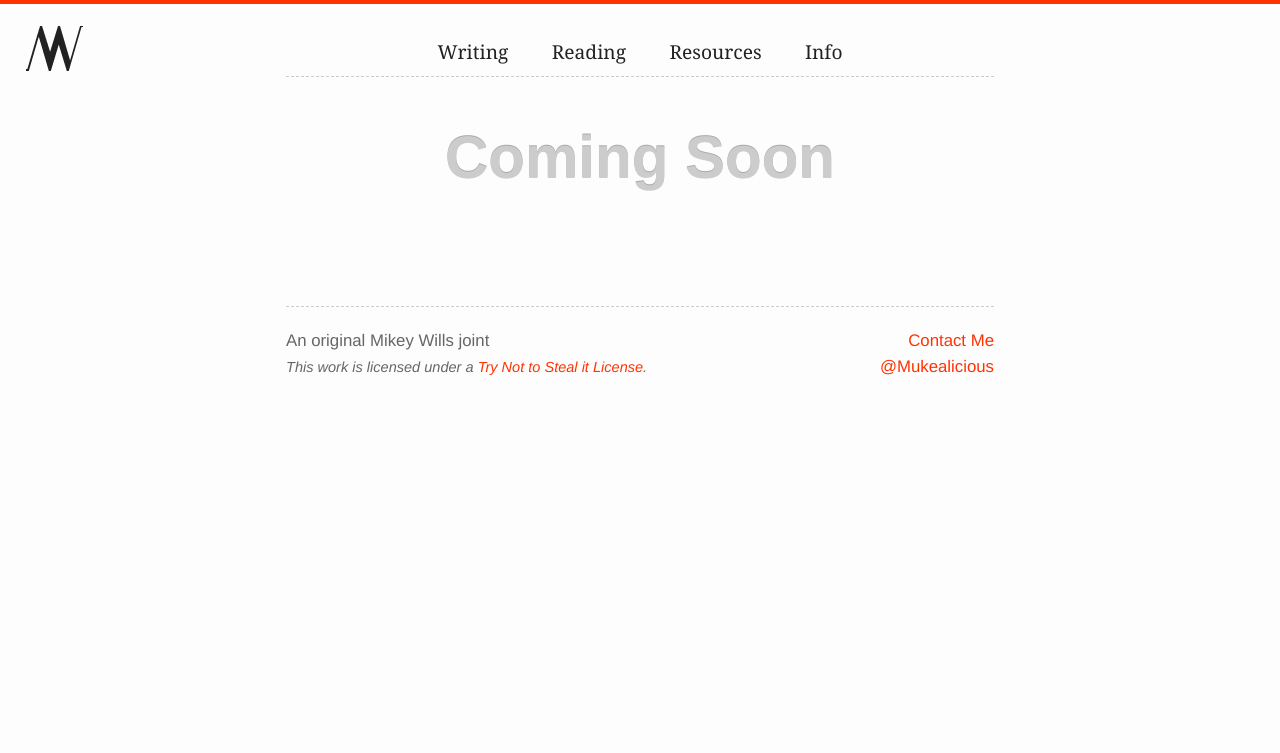
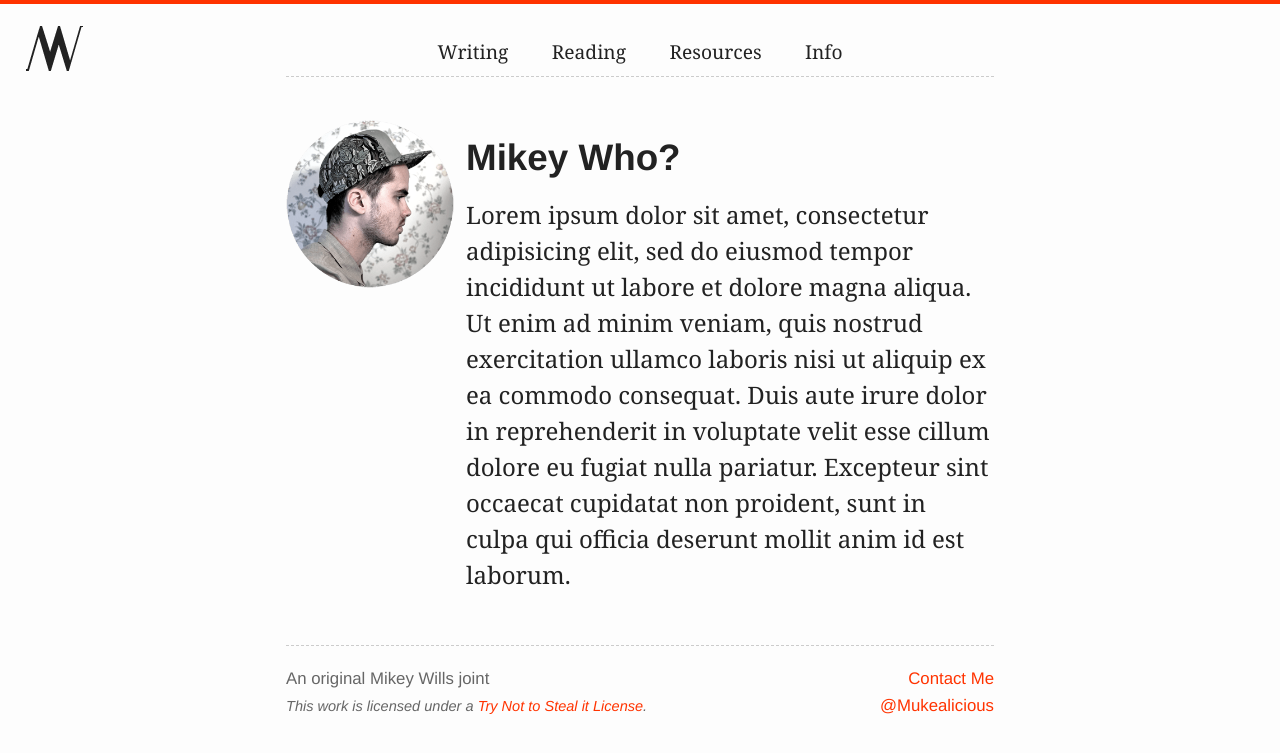
Before and after one commit to mukealicious/mukealicious.github.io, a Jekyll site: the page built from info.html, in a window 1280 px wide. Shown: the top 753 px of the page. Built offline with Jekyll 4.4.1, drawn with Linux system fonts in a browser that asks for light colours; Markdown is read by kramdown in place of the engine named in the settings.

Commit message:
Info First Commit

```diff
--- a/index.html
+++ b/index.html
@@ -4,7 +4,7 @@ layout: default
 <!-- Short Bio -->
 <section class="home">
   <img src="images/mikeyzagprint.jpg" alt="Mikey Wills Print Poster">
-  <article class="bio">
+  <article class="hi">
     <h1>Hi, I'm Mikey Wills</h1>
     <h2 class="emote">A designer based out of Orange County, California.</h2>
     <p>I am a partner at Kontorsion where I <a href="http://kontorsioninc.com" title="Kontorsion">design clothes</a>. When I'm not working with textiles, I'm most likely geeking out somewhere on the web. I (attempt to) <a href="/writing.html" title="Writing">write</a> on my blog, <a href="https://twitter.com/mukealicious" title="My Twitter">tweet</a> on that Twitter thing, <a href="https://github.com/Mukealicious" title="My GitHub">commit code</a> to GitHub, and <a href="http://www.rdio.com/people/Mukealicious/" title="My Rdio">vibe out</a> on Rdio.</p>
--- a/info.html
+++ b/info.html
@@ -4,7 +4,18 @@ title: Info
 ---
 <!-- Full Bio -->
 <section class="info">
-  <article class="coming-soon">
-    <h1>Coming Soon</h1>
+  <article class="full-bio">
+    <div class="face">
+      <img src="images/mikeyface.png" alt="Mikey's Face">
+    </div>
+    <div class="bio">
+      <h2>Mikey Who?</h2>
+      <p>Lorem ipsum dolor sit amet, consectetur adipisicing elit, sed do eiusmod
+      tempor incididunt ut labore et dolore magna aliqua. Ut enim ad minim veniam,
+      quis nostrud exercitation ullamco laboris nisi ut aliquip ex ea commodo
+      consequat. Duis aute irure dolor in reprehenderit in voluptate velit esse
+      cillum dolore eu fugiat nulla pariatur. Excepteur sint occaecat cupidatat non
+      proident, sunt in culpa qui officia deserunt mollit anim id est laborum.</p>
+    </div>
   </article>
 </section>
--- a/sass/_base.scss
+++ b/sass/_base.scss
@@ -35,9 +35,9 @@ $longform: "adobe-garamond-pro", Georgia, serif;
 /* Sizing */
 
 h1 { @include adjust-font-size-to(75px); font-family: $title; font-weight: 900;}
-h2 { @include adjust-font-size-to(44px); font-family: $title; font-weight: 900;}
+h2 { @include adjust-font-size-to(46px); font-family: $title; font-weight: 900;}
 h3 { @include adjust-font-size-to(36px); font-family: $title; font-weight: 900;}
-h3 { @include adjust-font-size-to(32px); font-family: $title; font-weight: 400;}
+h4 { @include adjust-font-size-to(32px); font-family: $title; font-weight: 400;}
 
 .emote { font-family: $longform; font-weight: 400; font-style: italic; }
 
--- a/stylesheets/screen.css
+++ b/stylesheets/screen.css
@@ -1,4 +1,4 @@
-/* line 17, ../../../.rvm/gems/ruby-1.9.3-p194/gems/compass-0.13.alpha.0/frameworks/compass/stylesheets/compass/reset/_utilities.scss */
+/* line 17, ../../../../../Users/mikeywills/.rvm/gems/ruby-1.9.2-p290/gems/compass-0.12.2/frameworks/compass/stylesheets/compass/reset/_utilities.scss */
 html, body, div, span, applet, object, iframe,
 h1, h2, h3, h4, h5, h6, p, blockquote, pre,
 a, abbr, acronym, address, big, cite, code,
@@ -20,45 +20,45 @@ time, mark, audio, video {
   vertical-align: baseline;
 }
 
-/* line 22, ../../../.rvm/gems/ruby-1.9.3-p194/gems/compass-0.13.alpha.0/frameworks/compass/stylesheets/compass/reset/_utilities.scss */
+/* line 22, ../../../../../Users/mikeywills/.rvm/gems/ruby-1.9.2-p290/gems/compass-0.12.2/frameworks/compass/stylesheets/compass/reset/_utilities.scss */
 html {
   line-height: 1;
 }
 
-/* line 24, ../../../.rvm/gems/ruby-1.9.3-p194/gems/compass-0.13.alpha.0/frameworks/compass/stylesheets/compass/reset/_utilities.scss */
+/* line 24, ../../../../../Users/mikeywills/.rvm/gems/ruby-1.9.2-p290/gems/compass-0.12.2/frameworks/compass/stylesheets/compass/reset/_utilities.scss */
 ol, ul {
   list-style: none;
 }
 
-/* line 26, ../../../.rvm/gems/ruby-1.9.3-p194/gems/compass-0.13.alpha.0/frameworks/compass/stylesheets/compass/reset/_utilities.scss */
+/* line 26, ../../../../../Users/mikeywills/.rvm/gems/ruby-1.9.2-p290/gems/compass-0.12.2/frameworks/compass/stylesheets/compass/reset/_utilities.scss */
 table {
   border-collapse: collapse;
   border-spacing: 0;
 }
 
-/* line 28, ../../../.rvm/gems/ruby-1.9.3-p194/gems/compass-0.13.alpha.0/frameworks/compass/stylesheets/compass/reset/_utilities.scss */
+/* line 28, ../../../../../Users/mikeywills/.rvm/gems/ruby-1.9.2-p290/gems/compass-0.12.2/frameworks/compass/stylesheets/compass/reset/_utilities.scss */
 caption, th, td {
   text-align: left;
   font-weight: normal;
   vertical-align: middle;
 }
 
-/* line 30, ../../../.rvm/gems/ruby-1.9.3-p194/gems/compass-0.13.alpha.0/frameworks/compass/stylesheets/compass/reset/_utilities.scss */
+/* line 30, ../../../../../Users/mikeywills/.rvm/gems/ruby-1.9.2-p290/gems/compass-0.12.2/frameworks/compass/stylesheets/compass/reset/_utilities.scss */
 q, blockquote {
   quotes: none;
 }
-/* line 103, ../../../.rvm/gems/ruby-1.9.3-p194/gems/compass-0.13.alpha.0/frameworks/compass/stylesheets/compass/reset/_utilities.scss */
+/* line 103, ../../../../../Users/mikeywills/.rvm/gems/ruby-1.9.2-p290/gems/compass-0.12.2/frameworks/compass/stylesheets/compass/reset/_utilities.scss */
 q:before, q:after, blockquote:before, blockquote:after {
   content: "";
   content: none;
 }
 
-/* line 32, ../../../.rvm/gems/ruby-1.9.3-p194/gems/compass-0.13.alpha.0/frameworks/compass/stylesheets/compass/reset/_utilities.scss */
+/* line 32, ../../../../../Users/mikeywills/.rvm/gems/ruby-1.9.2-p290/gems/compass-0.12.2/frameworks/compass/stylesheets/compass/reset/_utilities.scss */
 a img {
   border: none;
 }
 
-/* line 116, ../../../.rvm/gems/ruby-1.9.3-p194/gems/compass-0.13.alpha.0/frameworks/compass/stylesheets/compass/reset/_utilities.scss */
+/* line 116, ../../../../../Users/mikeywills/.rvm/gems/ruby-1.9.2-p290/gems/compass-0.12.2/frameworks/compass/stylesheets/compass/reset/_utilities.scss */
 article, aside, details, figcaption, figure, footer, header, hgroup, menu, nav, section, summary {
   display: block;
 }
@@ -70,9 +70,14 @@ article, aside, details, figcaption, figure, footer, header, hgroup, menu, nav,
    Typography
 -------------------------------------------------------------------- */
 /* Vertical Rhythm */
-/* line 66, ../../../.rvm/gems/ruby-1.9.3-p194/gems/compass-0.13.alpha.0/frameworks/compass/stylesheets/compass/typography/_vertical_rhythm.scss */
+/* line 61, ../../../../../Users/mikeywills/.rvm/gems/ruby-1.9.2-p290/gems/compass-0.12.2/frameworks/compass/stylesheets/compass/typography/_vertical_rhythm.scss */
+* html {
+  font-size: 187.5%;
+}
+
+/* line 64, ../../../../../Users/mikeywills/.rvm/gems/ruby-1.9.2-p290/gems/compass-0.12.2/frameworks/compass/stylesheets/compass/typography/_vertical_rhythm.scss */
 html {
-  font-size: 187.5%;
+  font-size: 30px;
   line-height: 1.6em;
 }
 
@@ -88,8 +93,8 @@ h1 {
 
 /* line 38, ../sass/_base.scss */
 h2 {
-  font-size: 1.467em;
-  line-height: 1.091em;
+  font-size: 1.533em;
+  line-height: 2.087em;
   font-family: "freight-sans-pro", "HelveticaNeue-Light", "Helvetica Neue Light", "Helvetica Neue", Helvetica, Arial, "Lucida Grande", sans-serif;
   font-weight: 900;
 }
@@ -103,7 +108,7 @@ h3 {
 }
 
 /* line 40, ../sass/_base.scss */
-h3 {
+h4 {
   font-size: 1.067em;
   line-height: 1.5em;
   font-family: "freight-sans-pro", "HelveticaNeue-Light", "Helvetica Neue Light", "Helvetica Neue", Helvetica, Arial, "Lucida Grande", sans-serif;
@@ -146,7 +151,6 @@ a {
   text-decoration: none;
   -webkit-transition-duration: 0.2s;
   -moz-transition-duration: 0.2s;
-  -ms-transition-duration: 0.2s;
   -o-transition-duration: 0.2s;
   transition-duration: 0.2s;
 }
@@ -194,7 +198,7 @@ em {
   padding-left: 1.75em;
   padding-right: 1.75em;
 }
-/* line 38, ../../../.rvm/gems/ruby-1.9.3-p194/gems/compass-0.13.alpha.0/frameworks/compass/stylesheets/compass/utilities/general/_clearfix.scss */
+/* line 38, ../../../../../Users/mikeywills/.rvm/gems/ruby-1.9.2-p290/gems/compass-0.12.2/frameworks/compass/stylesheets/compass/utilities/general/_clearfix.scss */
 .container:after {
   content: "";
   display: table;
@@ -307,15 +311,15 @@ section.home img {
 }
 
 /* line 91, ../sass/screen.scss */
-article.bio {
+article.hi {
   text-align: center;
 }
 /* line 93, ../sass/screen.scss */
-article.bio h2 {
+article.hi h2 {
   font-style: italic;
 }
 /* line 67, ../sass/_base.scss */
-article.bio h2::after {
+article.hi h2::after {
   content: ' ';
   display: block;
   width: 10em;
@@ -324,9 +328,29 @@ article.bio h2::after {
 }
 
 /* --------------------------------------------------------------------
+   Info Page
+-------------------------------------------------------------------- */
+/* line 103, ../sass/screen.scss */
+div.face {
+  width: 23.729%;
+  float: left;
+  margin-right: 1.695%;
+  display: inline;
+}
+
+/* line 107, ../sass/screen.scss */
+div.bio {
+  width: 74.576%;
+  float: right;
+  margin-right: 0;
+  #margin-left: -0.5em;
+  display: inline;
+}
+
+/* --------------------------------------------------------------------
    Misc
 -------------------------------------------------------------------- */
-/* line 103, ../sass/screen.scss */
+/* line 115, ../sass/screen.scss */
 article.coming-soon h1 {
   margin-bottom: 1.6em;
   text-align: center;
@@ -339,38 +363,48 @@ article.coming-soon h1 {
 -------------------------------------------------------------------- */
 /* < 1700px */
 @media screen and (max-width: 1700px) {
-  /* line 66, ../../../.rvm/gems/ruby-1.9.3-p194/gems/compass-0.13.alpha.0/frameworks/compass/stylesheets/compass/typography/_vertical_rhythm.scss */
+  /* line 61, ../../../../../Users/mikeywills/.rvm/gems/ruby-1.9.2-p290/gems/compass-0.12.2/frameworks/compass/stylesheets/compass/typography/_vertical_rhythm.scss */
+  * html {
+    font-size: 150%;
+  }
+
+  /* line 64, ../../../../../Users/mikeywills/.rvm/gems/ruby-1.9.2-p290/gems/compass-0.12.2/frameworks/compass/stylesheets/compass/typography/_vertical_rhythm.scss */
   html {
-    font-size: 150%;
+    font-size: 24px;
     line-height: 1.5em;
   }
 }
 /* < 825px */
 @media screen and (max-width: 875px) {
-  /* line 66, ../../../.rvm/gems/ruby-1.9.3-p194/gems/compass-0.13.alpha.0/frameworks/compass/stylesheets/compass/typography/_vertical_rhythm.scss */
+  /* line 61, ../../../../../Users/mikeywills/.rvm/gems/ruby-1.9.2-p290/gems/compass-0.12.2/frameworks/compass/stylesheets/compass/typography/_vertical_rhythm.scss */
+  * html {
+    font-size: 131.25%;
+  }
+
+  /* line 64, ../../../../../Users/mikeywills/.rvm/gems/ruby-1.9.2-p290/gems/compass-0.12.2/frameworks/compass/stylesheets/compass/typography/_vertical_rhythm.scss */
   html {
-    font-size: 131.25%;
+    font-size: 21px;
     line-height: 1.476em;
   }
 
-  /* line 128, ../sass/screen.scss */
+  /* line 140, ../sass/screen.scss */
   .container {
     max-width: 24em;
   }
 
-  /* line 131, ../sass/screen.scss */
+  /* line 143, ../sass/screen.scss */
   img#logo {
     position: inherit;
     margin-bottom: 0.25em;
   }
 
-  /* line 135, ../sass/screen.scss */
+  /* line 147, ../sass/screen.scss */
   h1 {
     font-size: 2.095em;
     line-height: 1.409em;
   }
 
-  /* line 136, ../sass/screen.scss */
+  /* line 148, ../sass/screen.scss */
   h2 {
     font-size: 1.238em;
     line-height: 1.192em;
@@ -378,13 +412,18 @@ article.coming-soon h1 {
 }
 /* < 490px */
 @media screen and (max-width: 490px) {
-  /* line 66, ../../../.rvm/gems/ruby-1.9.3-p194/gems/compass-0.13.alpha.0/frameworks/compass/stylesheets/compass/typography/_vertical_rhythm.scss */
+  /* line 61, ../../../../../Users/mikeywills/.rvm/gems/ruby-1.9.2-p290/gems/compass-0.12.2/frameworks/compass/stylesheets/compass/typography/_vertical_rhythm.scss */
+  * html {
+    font-size: 112.5%;
+  }
+
+  /* line 64, ../../../../../Users/mikeywills/.rvm/gems/ruby-1.9.2-p290/gems/compass-0.12.2/frameworks/compass/stylesheets/compass/typography/_vertical_rhythm.scss */
   html {
-    font-size: 112.5%;
+    font-size: 18px;
     line-height: 1.5em;
   }
 
-  /* line 145, ../sass/screen.scss */
+  /* line 157, ../sass/screen.scss */
   .container {
     padding: 0 0.75em;
   }
```
Also changed, not shown: sass/screen.scss (+13 -1 lines), images/mikeyface.png (added).
